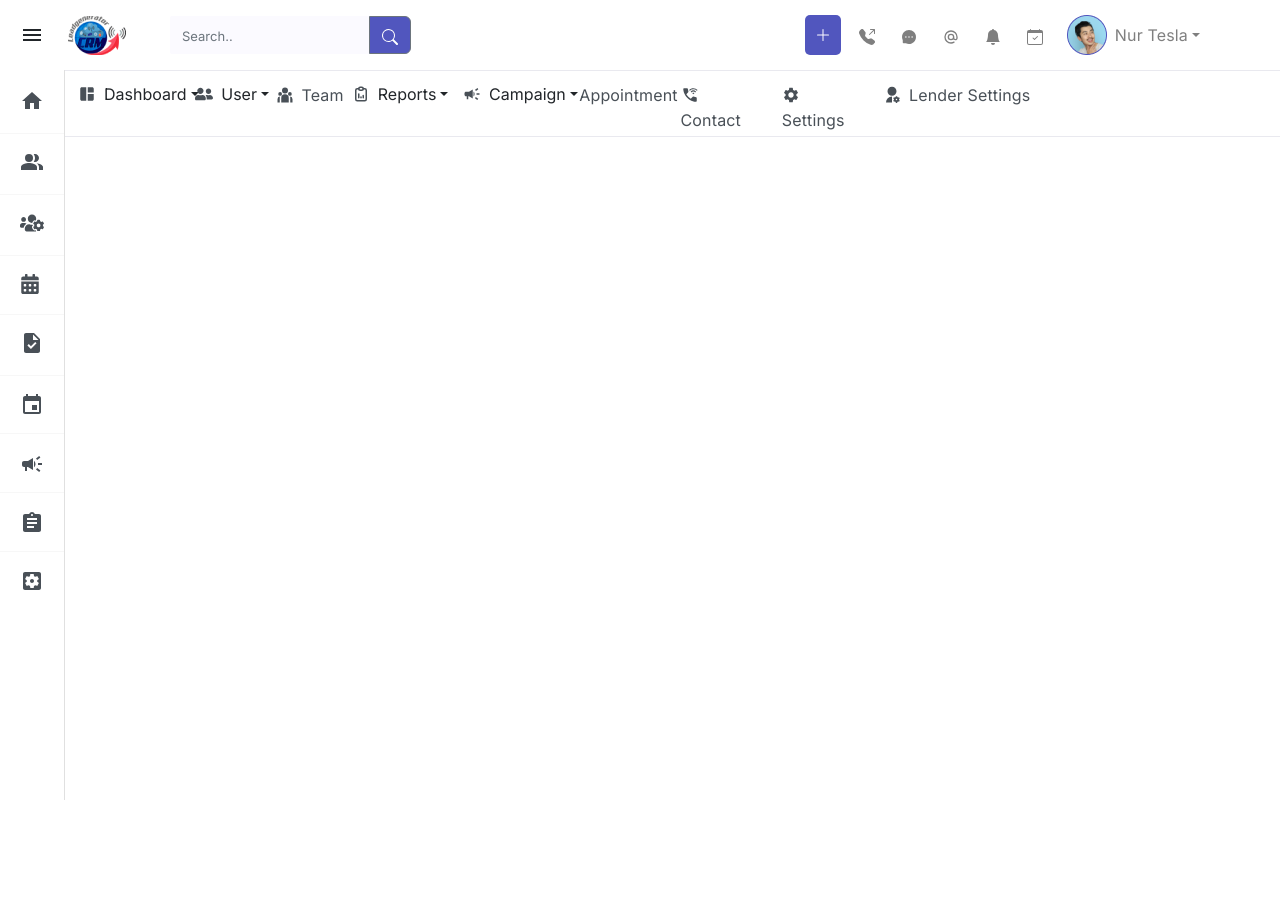
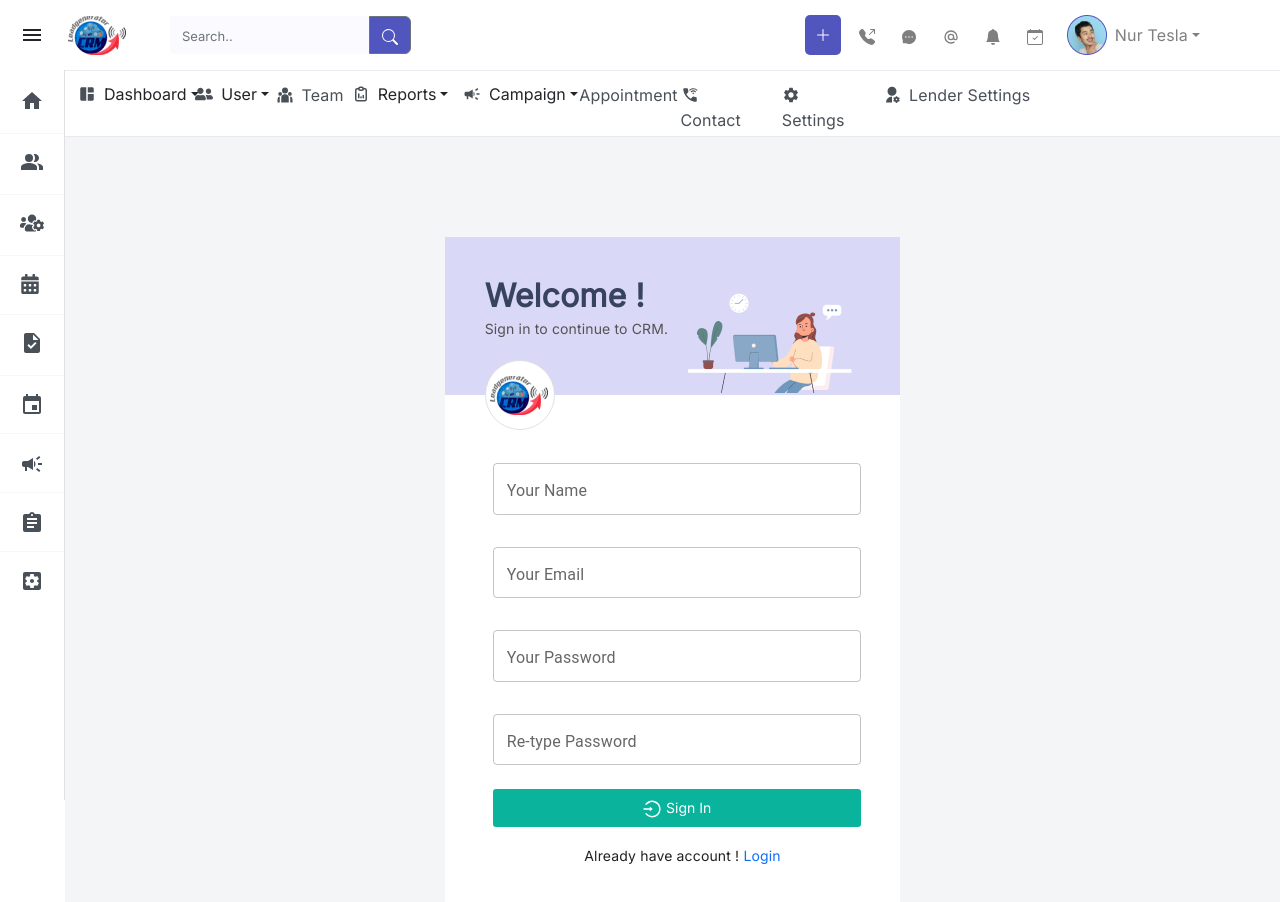
Before and after one commit to assraf-nur/CRM, a React (Create React App) app: page /signUp in a window 1280 px wide. Shown: the top 902 px of the page. Before the commit the page ends 800 px from the top, so only its background shows below. Built offline with nearby package versions, Linux system fonts and the light colour scheme.

Commit message:
login page

```diff
--- a/src/Components/CSS/Style.css
+++ b/src/Components/CSS/Style.css
@@ -999,12 +999,58 @@ div {
   font-size: 12px;
   color: #97a0a8;
 }
-#outlined-basic{
+#outlined-basic {
   padding-bottom: 12px;
 }
-.lenderPage-header{
+.lenderPage-header {
   display: flex;
   justify-content: space-between;
   margin-right: 8px;
   margin-bottom: 15px;
 }
+/* login page start */
+.login-box-upper-part {
+  display: flex;
+  justify-content: space-between;
+  background-color: #d9d8f7;
+  padding: 40px;
+}
+.login-box-upper-part h4 {
+  font-weight: 600;
+  font-size: 32px;
+  color: #38435f;
+}
+.login-box-upper-part p {
+  font-weight: 400;
+  font-size: 14px;
+  color: #535353;
+  margin-top: -5px;
+}
+.login-box-upper-part img{
+  margin-bottom: -42px;
+}
+.login-box-logo{
+  background-color: white;
+  width: 70px;
+  height: 70px;
+  border-radius: 50%;
+  position: absolute;
+  margin-top: -35px;
+  margin-left: 40px;
+}
+.login-box-logo img{
+  margin-top: 15px;
+  margin-right: -20px;
+}
+.login-option{
+  padding: 60px 20px 60px 40px;
+}
+.login-option a{
+  text-decoration: none;
+}
+
+.login-box{
+  padding-top: 100px;
+  padding-bottom: 150px;
+}
+/* login page end */
--- /dev/null
+++ b/src/Components/Login/Login.js
@@ -0,0 +1,64 @@
+import { Box, TextField } from "@mui/material";
+import React from "react";
+import { AiOutlineLogin } from "react-icons/ai";
+import { Link } from "react-router-dom";
+import loginImage from "../Images/Image/login-box-image.png";
+import logo from "../Images/Logo/crmLogo.png";
+
+const Login = () => {
+  return (
+    <div className="w-75 mx-auto">
+      <div className="w-50 mx-auto">
+        <div className="login-box mx-auto">
+          <div className="login-box-upper-part">
+            <div>
+              <h4>Welcome Back !</h4>
+              <p>Log in to continue to CRM.</p>
+            </div>
+            <div>
+              <img src={loginImage} alt="" />
+            </div>
+          </div>
+          <div className="login-box-logo border">
+            <img className="ms-1" src={logo} alt="" />
+          </div>
+          <div className="login-option bg-white">
+            <Box
+              component="form"
+              sx={{
+                "& > :not(style)": { m: 1, width: "93%" },
+              }}
+              noValidate
+              autoComplete="off"
+            >
+              <TextField
+                id="outlined-basic"
+                label="Your Email"
+                variant="outlined"
+                type="text"
+              />
+              <TextField
+                className="mt-4"
+                id="outlined-basic"
+                label="Your Password"
+                variant="outlined"
+                type="password"
+              />
+              <button className="add-new-button mt-3 py-2 px-3">
+                <AiOutlineLogin className="fs-5 me-1" />
+                Login
+              </button>
+            </Box>
+            <p className="text-center mt-2">
+              <small>
+                Don't have account ! <Link to="/signUp">Sign Up</Link>
+              </small>
+            </p>
+          </div>
+        </div>
+      </div>
+    </div>
+  );
+};
+
+export default Login;
--- /dev/null
+++ b/src/Components/Login/SignUp.js
@@ -0,0 +1,76 @@
+import { Box, TextField } from "@mui/material";
+import React from "react";
+import { AiOutlineLogin } from "react-icons/ai";
+import { Link } from "react-router-dom";
+import loginImage from "../Images/Image/login-box-image.png";
+import logo from "../Images/Logo/crmLogo.png";
+
+const SignUp = () => {
+  return (
+    <div className="w-75 mx-auto">
+      <div className="w-50 mx-auto">
+        <div className="login-box mx-auto">
+          <div className="login-box-upper-part">
+            <div>
+              <h4>Welcome !</h4>
+              <p>Sign in to continue to CRM.</p>
+            </div>
+            <div>
+              <img src={loginImage} alt="" />
+            </div>
+          </div>
+          <div className="login-box-logo border">
+            <img className="ms-1" src={logo} alt="" />
+          </div>
+          <div className="login-option bg-white">
+            <Box
+              component="form"
+              sx={{
+                "& > :not(style)": { m: 1, width: "93%" },
+              }}
+              noValidate
+              autoComplete="off"
+            >
+              <TextField
+                id="outlined-basic"
+                label="Your Name"
+                variant="outlined"
+                type="text"
+              />
+              <TextField
+                className="mt-4"
+                id="outlined-basic"
+                label="Your Email"
+                variant="outlined"
+                type="email"
+              />
+              <TextField
+                className="mt-4"
+                id="outlined-basic"
+                label="Your Password"
+                variant="outlined"
+                type="password"
+              />
+              <TextField
+                className="mt-4"
+                id="outlined-basic"
+                label="Re-type Password"
+                variant="outlined"
+                type="password"
+              />
+              <button className="add-new-button mt-3 py-2 px-3">
+                <AiOutlineLogin className="fs-5 me-1" />
+                Sign In
+              </button>
+            </Box>
+            <p className="text-center mt-2">
+              <small>Already have account ! <Link to='/login'>Login</Link></small>
+            </p>
+          </div>
+        </div>
+      </div>
+    </div>
+  );
+};
+
+export default SignUp;
--- a/src/Components/Navbar/Navbar.js
+++ b/src/Components/Navbar/Navbar.js
@@ -13,7 +13,7 @@ import {
 import { AiFillMessage } from "react-icons/ai";
 import { HiOutlineAtSymbol } from "react-icons/hi";
 import "../CSS/Style.css";
-import profile from '../Images/Profile/profile-pic.png'
+import profile from "../Images/Profile/profile-pic.png";
 import { Link } from "react-router-dom";
 
 function CollapsibleExample() {
@@ -21,8 +21,8 @@ function CollapsibleExample() {
     <div className="nav-container">
       <Navbar collapseOnSelect expand="lg" bg="white" variant="light">
         <Navbar.Brand href="#home">
-          <Link to='/'>
-          <img src={Logo} alt="" />
+          <Link to="/">
+            <img src={Logo} alt="" />
           </Link>
         </Navbar.Brand>
         <Navbar.Toggle aria-controls="responsive-navbar-nav" />
@@ -62,9 +62,15 @@ function CollapsibleExample() {
               <BsCalendarCheck />
             </Nav.Link>
             <div className="d-flex ms-3">
-                <img id="profile-pic" src={profile} alt=""/>
-              <NavDropdown className="me-5" title="Nur Tesla" id="collasible-nav-dropdown">
-                <NavDropdown.Item href="#action/3.1">Profile</NavDropdown.Item>
+              <img id="profile-pic" src={profile} alt="" />
+              <NavDropdown
+                className="me-5"
+                title="Nur Tesla"
+                id="collasible-nav-dropdown"
+              >
+                <NavDropdown.Item href="#action/3.1">
+                  <Link to="/login">Login</Link>
+                </NavDropdown.Item>
                 <NavDropdown.Item href="#action/3.2">
                   Another action
                 </NavDropdown.Item>
--- a/src/Components/Navbar/Sidebar.js
+++ b/src/Components/Navbar/Sidebar.js
@@ -46,6 +46,8 @@ import SmsConfiguration from "../Setting/SmsConfiguration";
 import CompanySetting from "../Setting/CompanySetting";
 import { MdSettingsSuggest } from "react-icons/md";
 import { RiListSettingsLine, RiMailSettingsLine } from "react-icons/ri";
+import Login from "../Login/Login";
+import SignUp from "../Login/SignUp";
 
 const drawerWidth = 240;
 
@@ -261,7 +263,10 @@ export default function MiniDrawer() {
                         </ListItem>
                         <Divider />
                         <ListItem className="px-0 py-0">
-                          <Link className="py-3 left-list-link" to="/smtpSetting">
+                          <Link
+                            className="py-3 left-list-link"
+                            to="/smtpSetting"
+                          >
                             <MdSettingsSuggest className="icons me-3 mb-1 fs-5" />
                             SMTP Setting
                           </Link>
@@ -275,7 +280,10 @@ export default function MiniDrawer() {
                         </ListItem>
                         <Divider />
                         <ListItem className="px-0 py-0">
-                          <Link className="py-3 left-list-link" to="/companySetting">
+                          <Link
+                            className="py-3 left-list-link"
+                            to="/companySetting"
+                          >
                             <RiListSettingsLine className="icons me-3 mb-1 fs-5" />
                             Company Setting
                           </Link>
@@ -289,7 +297,7 @@ export default function MiniDrawer() {
           </List>
         </nav>
       </Drawer>
-      <Box className="right-box" component="main" sx={{ flexGrow: 1 }}>
+      <Box className="right-box pb-5" component="main" sx={{ flexGrow: 1 }}>
         <div className="subs-nav">
           <SubNav />
         </div>
@@ -313,6 +321,8 @@ export default function MiniDrawer() {
           <Route path="setting" element={<Setting></Setting>} />
           <Route path="addLender" element={<AddLender></AddLender>} />
           <Route path="lenderList" element={<LenderList></LenderList>} />
+          <Route path="login" element={<Login></Login>} />
+          <Route path="signUp" element={<SignUp></SignUp>} />
 
           <Route path="smtpSetting" element={<SmtpSetting></SmtpSetting>} />
           <Route
```
Also changed, not shown: src/Components/Images/Image/login-box-image.png (added), src/Components/Images/Image/login-side-image.jpg (added).
